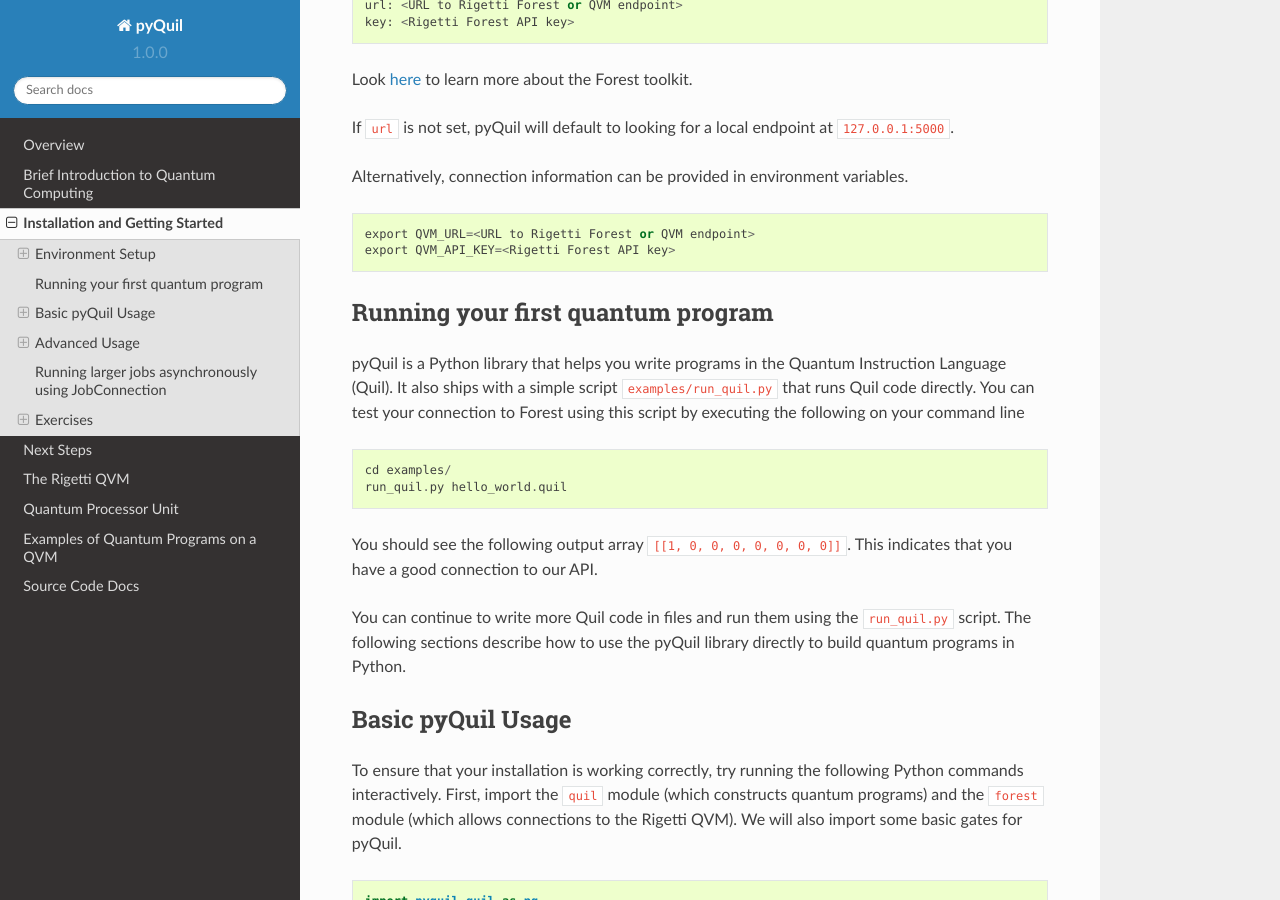
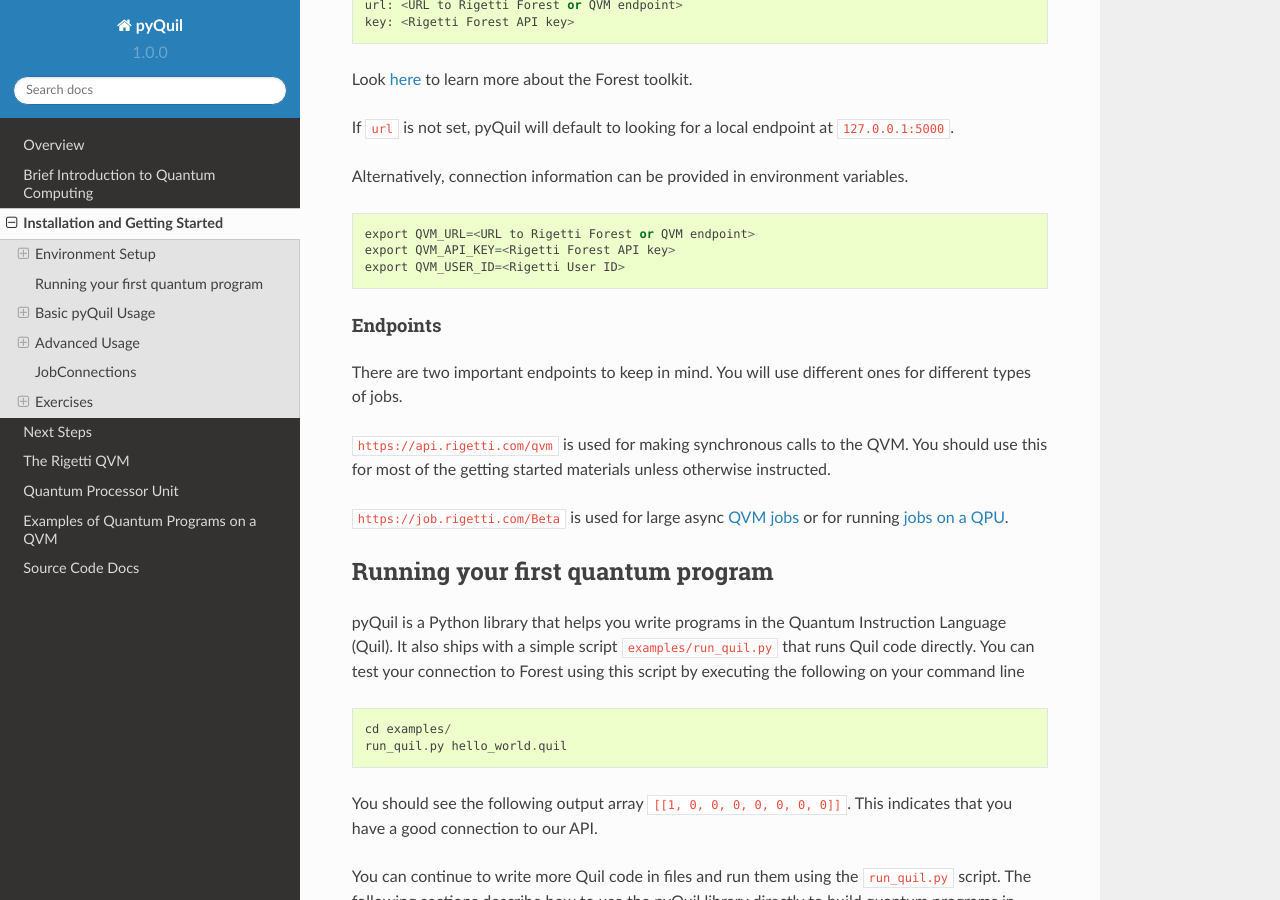
Before and after one commit to rigetti/pyquil, a Sphinx documentation site: the page built from docs/source/getting_started.rst, in a window 1280 px wide and 900 px high, scrolled down 2027 px. Built offline with Sphinx 7.4.7 and the Read the Docs theme 2.0.0, drawn with Linux system fonts in a browser that asks for light colours; some of the changed text lies outside the part shown.

Commit message:
update endpoints in docs

```diff
--- a/docs/source/getting_started.rst
+++ b/docs/source/getting_started.rst
@@ -113,6 +113,19 @@
 
     export QVM_URL=<URL to Rigetti Forest or QVM endpoint>
     export QVM_API_KEY=<Rigetti Forest API key>
+    export QVM_USER_ID=<Rigetti User ID>
+
+Endpoints
++++++++++
+There are two important endpoints to keep in mind.  You will use different ones for different types
+of jobs.
+
+``https://api.rigetti.com/qvm`` is used for making synchronous calls to the QVM.  You should use
+this for most of the getting started materials unless otherwise instructed.
+
+``https://job.rigetti.com/Beta`` is used for large async `QVM jobs <getting_started.html#jobconnections>`_
+or for running `jobs on a QPU <qpu.html>`_.
+
 
 Running your first quantum program
 ----------------------------------
@@ -923,8 +936,8 @@
 This ParametricProgram now acts as a template, caching the result of the ``exponential_map``
 calculation so that it can be used later with new values.
 
-Running larger jobs asynchronously using JobConnection
-------------------------------------------------------
+JobConnections
+--------------
 Larger pyQuil programs can take longer than 30 seconds to run.  These jobs can be posted into the
 cloud job queue using a different connection object.  The mode of interactive with the API is
 asynchronous.  This means that there is a seperate query to post a job and to get the result.
```
